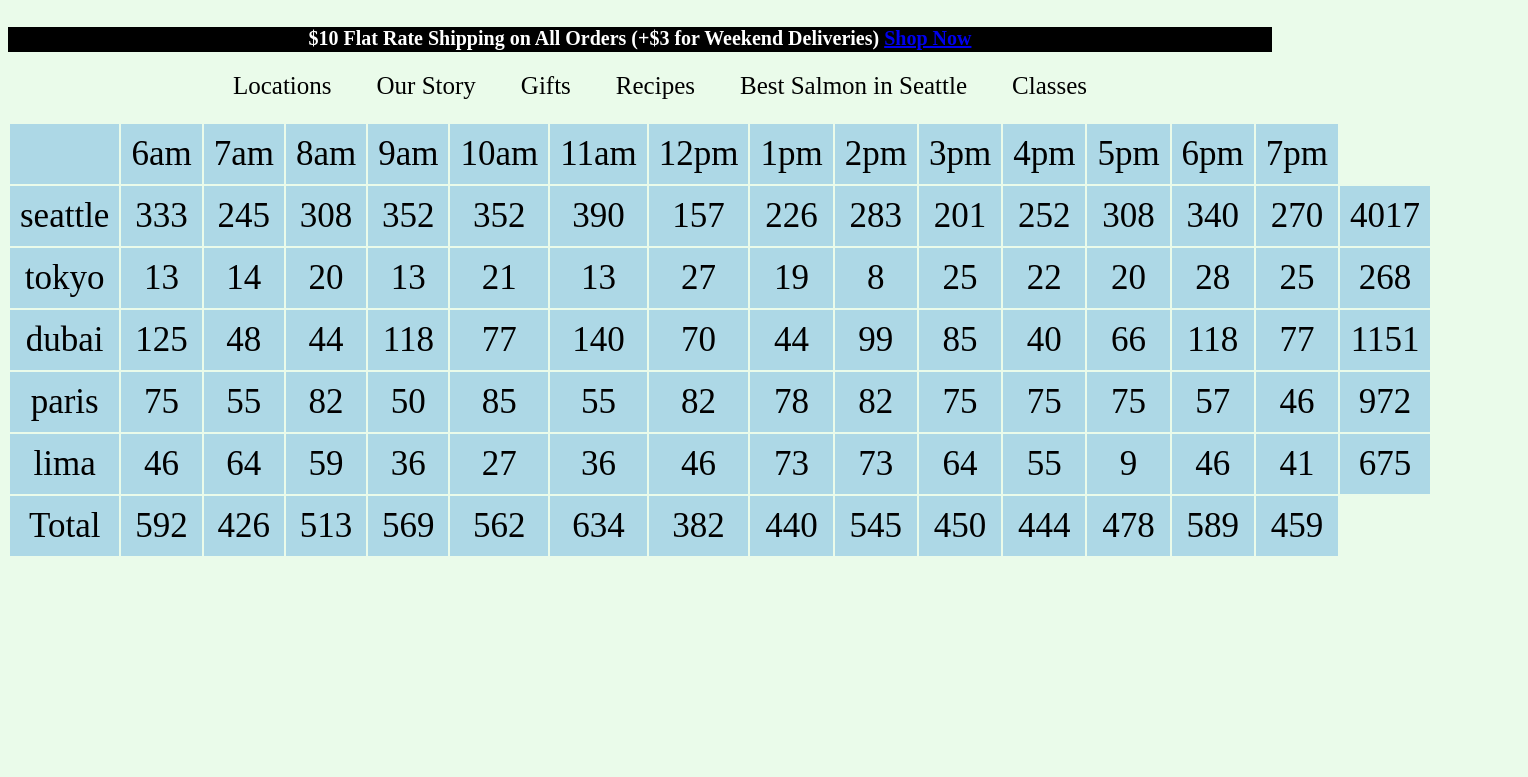
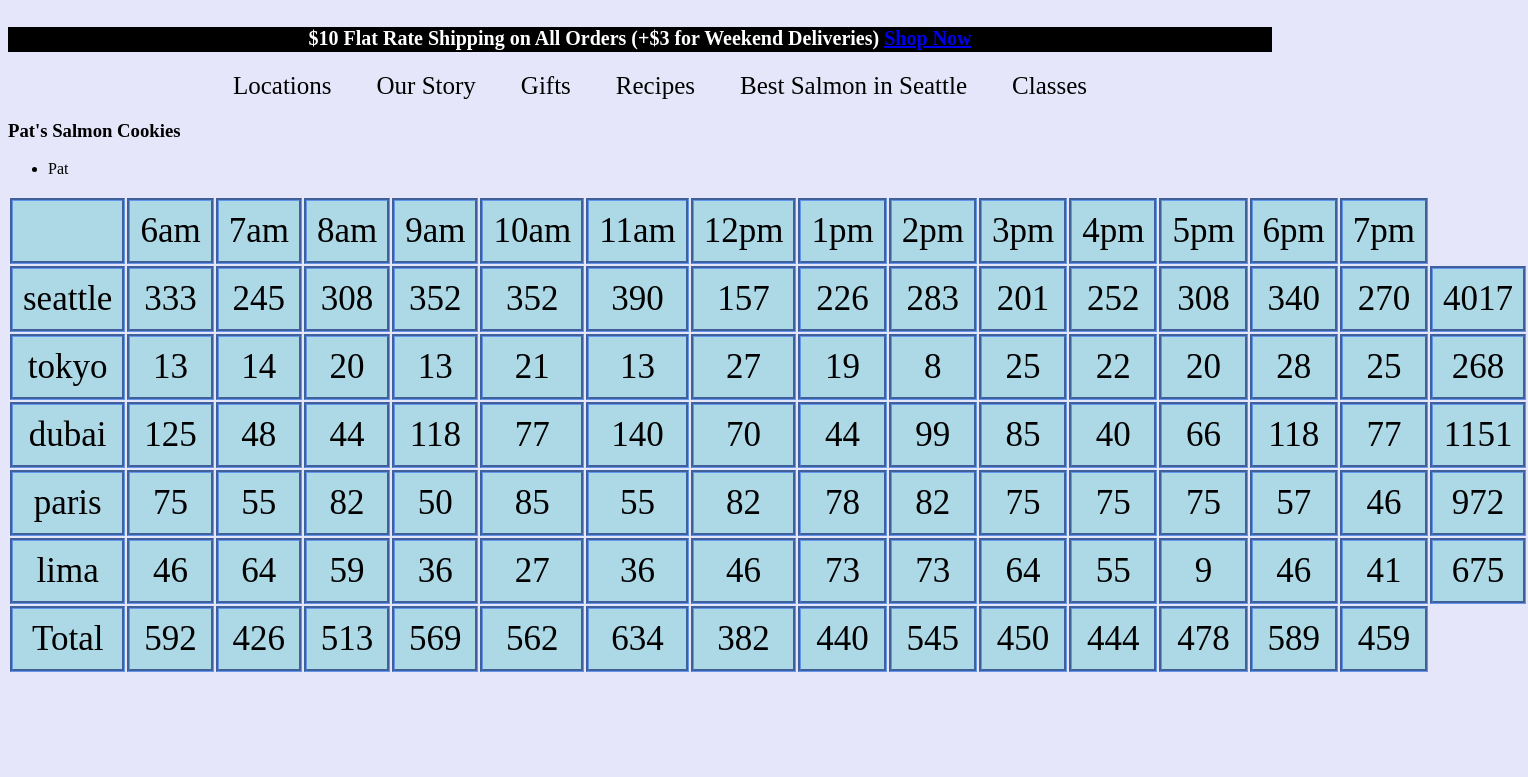
Before and after one commit to MarieReRe/cookie-stand, a plain HTML site: page sales.html in a window 1280 px wide. Shown: the whole page, 1528 px wide, since content can reach past the window. Drawn offline with Linux system fonts and the light colour scheme.

Commit message:
adding html

```diff
--- a/sales.html
+++ b/sales.html
@@ -25,8 +25,17 @@
       </ul>
     </nav>
   </header>
+<main>
+<section id="compInf">
+  <h3 class="pats"> Pat's Salmon Cookies</h3>
+  <ul class="contact">
+    <li>Pat</li>
 
-<main>
+  </ul>
+
+
+</section>
+
   <table id="cookie-data">
     <thead>
       <tr>
--- a/salesstyle.css
+++ b/salesstyle.css
@@ -22,10 +22,10 @@ header {
   font-size: 35px;
 }
 body {
-    background-color: #eafbea;
+  background-color: lavender;
 }
 main {
-    background-color: #eafbea;
+
   min-height: 100%;
   margin-bottom: -100px;
   vertical-align: middle;
@@ -64,7 +64,9 @@ header {
   background-color: lightblue;
   color: black;
   text-align: center;
-      margin-right: 15%;
-      margin-left: 15%;
+  margin: auto;
   padding: 10px;
+  border-style: groove;
+  border-color: cornflowerblue;
+  vertical-align: middle;
 }
```
Lines whose indentation alone changed are shown as unchanged.
